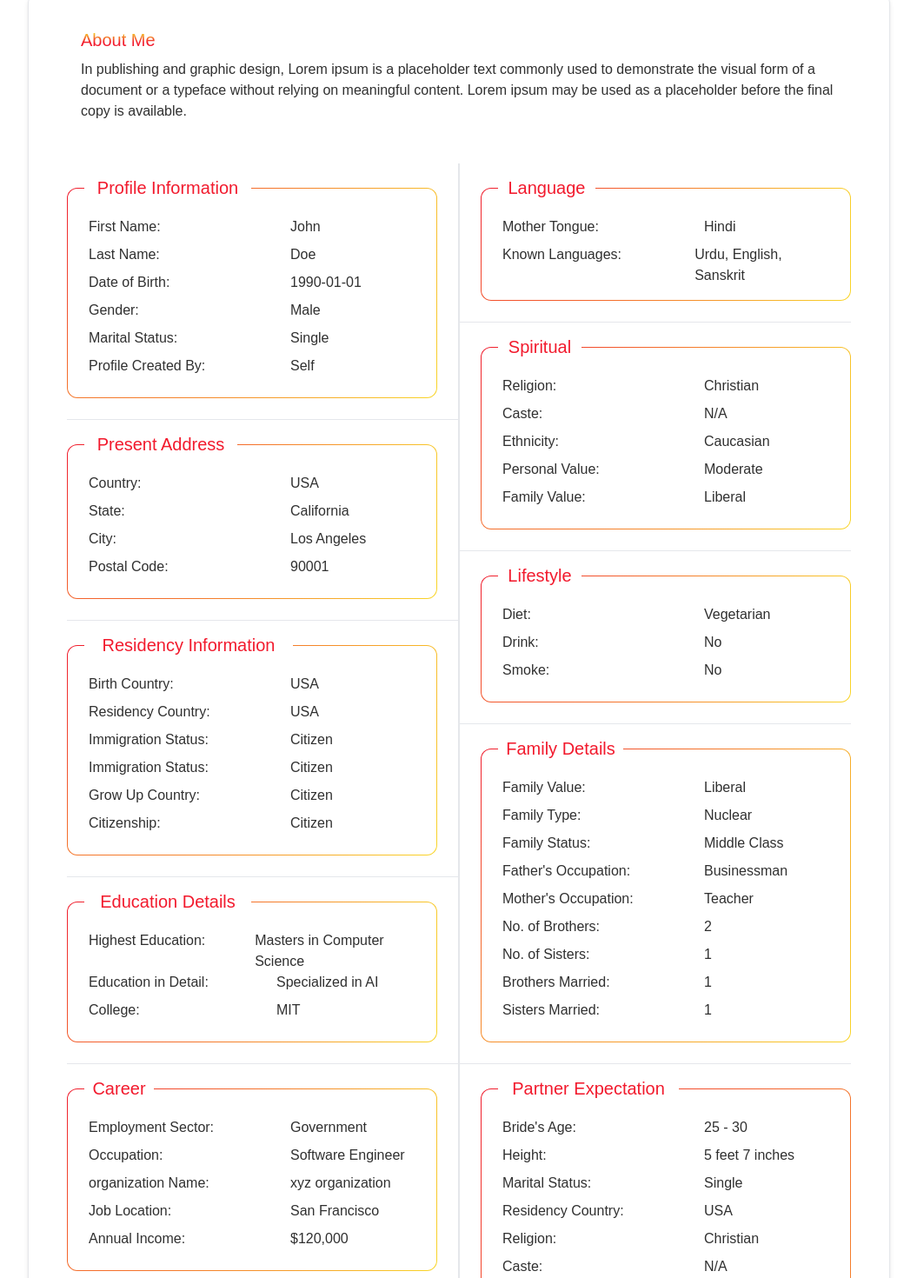
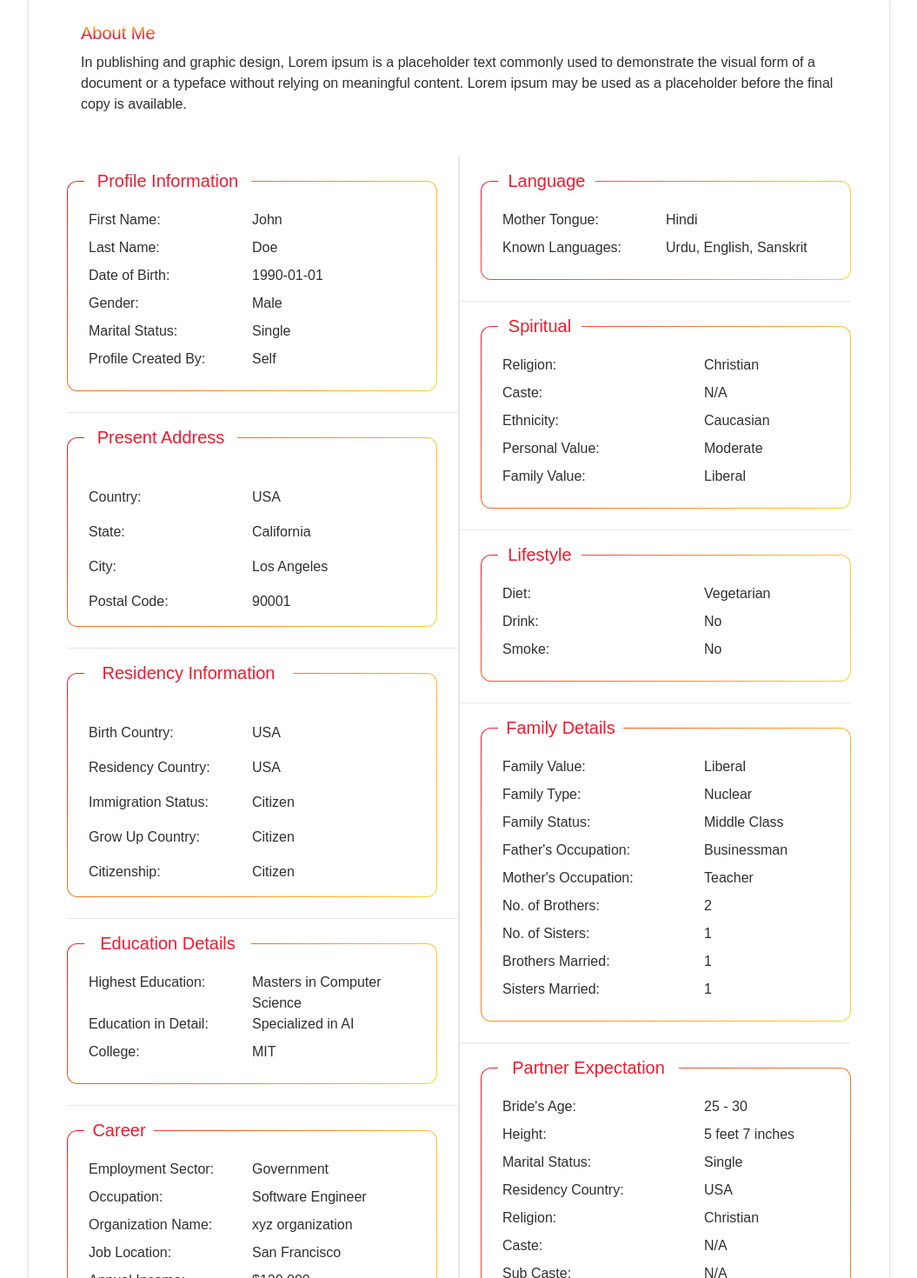
Before and after one commit to tausif40/morematrimony, a React (Create React App) app: page /member-profile in a window 1280 px wide. Shown: the part 418-1888 px from the top of the page at 87% size, without its empty margins (112-1167 px from the left). Built offline with nearby package versions, Linux system fonts and the light colour scheme.

Commit message:
member details update

```diff
--- a/src/component/MemberProfile/DetailedProfile/DetailedProfile.js
+++ b/src/component/MemberProfile/DetailedProfile/DetailedProfile.js
@@ -114,77 +114,140 @@ const DetailedProfile = () => {
 
 	return (
 		<div className="container text-textGray border shadow-md rounded-xl ">
-			<div className=" space-y-8 pt-6 pb-12 px-6">
+			<div className="space-y-6 md:space-y-8 pt-2 md:pt-4 pb-12 lg:px-6">
 				{/* Introduction */}
 				<div className="p-4">
 					<p className="text-gradient text-xl font-medium mb-2">About Me</p>
 					<p className='flex gap-2 font-light'>{profileData.introduction}</p>
 				</div>
 
-				<div className="grid grid-cols-2">
+				<div className="px-1 sm:px-4 md:px-0 grid grid-cols-1 md:grid-cols-2">
 					{/* Profile Information */}
-					<div className="border-r">
-						<div className="border-b pb-6 pr-6">
-							<p className="bg-white text-primary w-48 flex justify-center text-xl font-medium relative -bottom-[14px] left-5">Profile Information</p>
+					<div className="md:border-r">
+						<div className="md:border-b pb-6 md:pr-6">
+							<dt className="bg-white text-primary w-48 flex justify-center text-xl font-medium relative -bottom-[14px] left-5">
+								Profile Information
+							</dt>
 							<div className="gradientBorder pb-4 px-6 pt-8 w-full rounded-xl">
-								<p className='flex gap-2'><p className='text-md font-medium w-56 mb-2'>First Name:</p> {profileData.profileInfo.firstName}</p>
-								<p className='flex gap-2'><p className='text-md font-medium w-56 mb-2'>Last Name:</p> {profileData.profileInfo.lastName}</p>
-								<p className='flex gap-2'><p className='text-md font-medium w-56 mb-2'>Date of Birth:</p> {profileData.profileInfo.dateOfBirth}</p>
-								<p className='flex gap-2'><p className='text-md font-medium w-56 mb-2'>Gender:</p> {profileData.profileInfo.gender}</p>
-								<p className='flex gap-2'><p className='text-md font-medium w-56 mb-2'>Marital Status:</p> {profileData.profileInfo.maritalStatus}</p>
-								<p className='flex gap-2'><p className='text-md font-medium w-56 mb-2'>Profile Created By:</p> {profileData.profileInfo.profileCreatedBy}</p>
+								<div className="grid grid-cols-2">
+									<dt className="text-md font-medium mb-2">First Name:</dt>
+									<dd>{profileData.profileInfo.firstName}</dd>
+								</div>
+								<div className="grid grid-cols-2">
+									<dt className="text-md font-medium mb-2">Last Name:</dt>
+									<dd>{profileData.profileInfo.lastName}</dd>
+								</div>
+								<div className="grid grid-cols-2">
+									<dt className="text-md font-medium mb-2">Date of Birth:</dt>
+									<dd>{profileData.profileInfo.dateOfBirth}</dd>
+								</div>
+								<div className="grid grid-cols-2">
+									<dt className="text-md font-medium mb-2">Gender:</dt>
+									<dd>{profileData.profileInfo.gender}</dd>
+								</div>
+								<div className="grid grid-cols-2">
+									<dt className="text-md font-medium mb-2">Marital Status:</dt>
+									<dd>{profileData.profileInfo.maritalStatus}</dd>
+								</div>
+								<div className="grid grid-cols-2">
+									<dt className="text-md font-medium mb-2">Profile Created By:</dt>
+									<dd>{profileData.profileInfo.profileCreatedBy}</dd>
+								</div>
 							</div>
 						</div>
 
 						{/* Present Address */}
-						<div className="border-b pb-6 pr-6">
+						<div className="md:border-b pb-6 md:pr-6">
 							<p className="w-44 bg-white text-primary flex justify-center text-xl font-medium relative -bottom-[14px] left-5">Present Address</p>
-							<div className="gradientBorder pb-4 px-6 pt-8 w-full  rounded-xl">
-								<p className='flex gap-2'><p className='text-md font-medium w-56 mb-2'>Country:</p> {profileData.presentAddress.country}</p>
-								<p className='flex gap-2'><p className='text-md font-medium w-56 mb-2'>State:</p> {profileData.presentAddress.state}</p>
-								<p className='flex gap-2'><p className='text-md font-medium w-56 mb-2'>City:</p> {profileData.presentAddress.city}</p>
-								<p className='flex gap-2'><p className='text-md font-medium w-56 mb-2'>Postal Code:</p> {profileData.presentAddress.postalCode}</p>
+							<div className="gradientBorder pb-4 px-6 pt-8 w-full rounded-xl">
+								<dl className="grid grid-cols-2 gap-y-4 mt-6">
+									<dt className="text-md font-medium">Country:</dt>
+									<dd>{profileData.presentAddress.country}</dd>
+
+									<dt className="text-md font-medium">State:</dt>
+									<dd>{profileData.presentAddress.state}</dd>
+
+									<dt className="text-md font-medium">City:</dt>
+									<dd>{profileData.presentAddress.city}</dd>
+
+									<dt className="text-md font-medium">Postal Code:</dt>
+									<dd>{profileData.presentAddress.postalCode}</dd>
+								</dl>
 							</div>
 						</div>
 
 						{/* Residency Information */}
-						<div className="border-b pb-6 pr-6">
+						<div className="md:border-b pb-6 md:pr-6">
 							<p className="w-60 bg-white text-primary flex justify-center text-xl font-medium relative -bottom-[14px] left-5">Residency Information</p>
 							<div className="gradientBorder pb-4 px-6 pt-8 w-full rounded-xl">
-								<p className='flex gap-2'><p className='text-md font-medium w-56 mb-2'>Birth Country:</p> {profileData.residencyInformation.birthCountry}</p>
-								<p className='flex gap-2'><p className='text-md font-medium w-56 mb-2'>Residency Country:</p> {profileData.residencyInformation.residencyCountry}</p>
-								<p className='flex gap-2'><p className='text-md font-medium w-56 mb-2'>Immigration Status:</p> {profileData.residencyInformation.immigrationStatus}</p>
-								<p className='flex gap-2'><p className='text-md font-medium w-56 mb-2'>Immigration Status:</p> {profileData.residencyInformation.immigrationStatus}</p>
-								<p className='flex gap-2'><p className='text-md font-medium w-56 mb-2'>Grow Up Country:</p> {profileData.residencyInformation.immigrationStatus}</p>
-								<p className='flex gap-2'><p className='text-md font-medium w-56 mb-2'>Citizenship:</p> {profileData.residencyInformation.immigrationStatus}</p>
+								<dl className="grid grid-cols-2 gap-y-4 mt-6">
+									<dt className="text-md font-medium">Birth Country:</dt>
+									<dd>{profileData.residencyInformation.birthCountry}</dd>
+
+									<dt className="text-md font-medium">Residency Country:</dt>
+									<dd>{profileData.residencyInformation.residencyCountry}</dd>
+
+									<dt className="text-md font-medium">Immigration Status:</dt>
+									<dd>{profileData.residencyInformation.immigrationStatus}</dd>
+
+									<dt className="text-md font-medium">Grow Up Country:</dt>
+									<dd>{profileData.residencyInformation.immigrationStatus}</dd>
+
+									<dt className="text-md font-medium">Citizenship:</dt>
+									<dd>{profileData.residencyInformation.immigrationStatus}</dd>
+								</dl>
 							</div>
 						</div>
 
 						{/* Education Details */}
-						<div className="border-b pb-6 pr-6">
+						<div className="md:border-b pb-6 md:pr-6">
 							<p className="bg-white text-primary w-48 flex justify-center text-xl font-medium relative -bottom-[14px] left-5">Education Details</p>
 							<div className="gradientBorder pb-4 px-6 pt-8 w-full rounded-xl">
-								<p className='flex gap-2'><p className='text-md font-medium w-52 mb-2'>Highest Education:</p> {profileData.educationDetails.highestEducation}</p>
-								<p className='flex gap-2'><p className='text-md font-medium w-52 mb-2'>Education in Detail:</p> {profileData.educationDetails.educationInDetail}</p>
-								<p className='flex gap-2'><p className='text-md font-medium w-52 mb-2'>College:</p> {profileData.educationDetails.college}</p>
+								<div className="grid grid-cols-2">
+									<dt className="text-md font-medium mb-2">Highest Education:</dt>
+									<dd>{profileData.educationDetails.highestEducation}</dd>
+								</div>
+								<div className="grid grid-cols-2">
+									<dt className="text-md font-medium mb-2">Education in Detail:</dt>
+									<dd>{profileData.educationDetails.educationInDetail}</dd>
+								</div>
+								<div className="grid grid-cols-2">
+									<dt className="text-md font-medium mb-2">College:</dt>
+									<dd>{profileData.educationDetails.college}</dd>
+								</div>
 							</div>
 						</div>
 
 
 						{/* Career */}
-						<div className="border-b pb-6 pr-6">
+						<div className="md:border-b pb-6 md:pr-6">
 							<p className="w-20 bg-white text-primary flex justify-center text-xl font-medium relative -bottom-[14px] left-5">Career</p>
 							<div className="gradientBorder pb-4 px-6 pt-8 w-full rounded-xl">
-								<p className='flex gap-2'><p className='text-md font-medium w-56 mb-2'>Employment Sector:</p> {profileData.career.sector}</p>
-								<p className='flex gap-2'><p className='text-md font-medium w-56 mb-2'>Occupation:</p> {profileData.career.occupation}</p>
-								<p className='flex gap-2'><p className='text-md font-medium w-56 mb-2'>organization Name:</p> {profileData.career.organizationName}</p>
-								<p className='flex gap-2'><p className='text-md font-medium w-56 mb-2'>Job Location:</p> {profileData.career.jobLocation}</p>
-								<p className='flex gap-2'><p className='text-md font-medium w-56 mb-2'>Annual Income:</p> {profileData.career.annualIncome}</p>
+								<div className="grid grid-cols-2">
+									<dt className="text-md font-medium mb-2">Employment Sector:</dt>
+									<dd>{profileData.career.sector}</dd>
+								</div>
+								<div className="grid grid-cols-2">
+									<dt className="text-md font-medium mb-2">Occupation:</dt>
+									<dd>{profileData.career.occupation}</dd>
+								</div>
+								<div className="grid grid-cols-2">
+									<dt className="text-md font-medium mb-2">Organization Name:</dt>
+									<dd>{profileData.career.organizationName}</dd>
+								</div>
+								<div className="grid grid-cols-2">
+									<dt className="text-md font-medium mb-2">Job Location:</dt>
+									<dd>{profileData.career.jobLocation}</dd>
+								</div>
+								<div className="grid grid-cols-2">
+									<dt className="text-md font-medium mb-2">Annual Income:</dt>
+									<dd>{profileData.career.annualIncome}</dd>
+								</div>
 							</div>
 						</div>
 
 						{/* Physical Attributes */}
-						<div className="border-b pb-6 pr-6">
+						<div className="md:border-b pb-6 md:pr-6">
 							<p className="bg-white text-primary w-48 flex justify-center text-xl font-medium relative -bottom-[14px] left-5">Physical Attributes</p>
 							<div className="gradientBorder pb-4 px-6 pt-8 w-full rounded-xl">
 								<p className='flex gap-2'><p className='text-md font-medium w-56 mb-2'>Height:</p> {profileData.physicalAttributes.height}</p>
@@ -200,7 +263,7 @@ const DetailedProfile = () => {
 						</div>
 
 						{/* Hobbies */}
-						<div className="pb-6 pr-6">
+						<div className="pb-6 md:pr-6">
 							<p className="w-24 bg-white text-primary flex justify-center text-xl font-medium relative -bottom-[14px] left-5">Hobbies</p>
 							<div className="gradientBorder pb-4 px-6 pt-8 w-full rounded-xl">
 								<p className='flex gap-2 flex-wrap'>
@@ -212,17 +275,24 @@ const DetailedProfile = () => {
 					{/* end */}
 
 					{/* language */}
-					<div className="border-l">
-						<div className="border-b pb-6 pl-6">
+					<div className="md:border-l">
+						<div className="md:border-b pb-6 md:pl-6">
 							<p className="w-28 bg-white text-primary flex justify-center text-xl font-medium relative -bottom-[14px] left-5">Language</p>
 							<div className="gradientBorder pb-4 px-6 pt-8 w-full rounded-xl">
-								<p className='flex gap-2'><p className='text-md font-medium w-56 mb-2'>Mother Tongue:</p> {profileData.language.MotherTongue}</p>
-								<p className='flex gap-2'><p className='text-md font-medium w-56 mb-2'>Known Languages:</p> {profileData.language.KnownLanguages}</p>
+								<div className="grid grid-cols-2">
+									<dt className="text-md font-medium mb-2">Mother Tongue:</dt>
+									<dd>{profileData.language.MotherTongue}</dd>
+								</div>
+								<div className="grid grid-cols-2">
+									<dt className="text-md font-medium mb-2">Known Languages:</dt>
+									<dd>{profileData.language.KnownLanguages}</dd>
+								</div>
 							</div>
 						</div>
 
+
 						{/* Spiritual and Social Background */}
-						<div className="border-b pb-6 pl-6">
+						<div className="md:border-b pb-6 md:pl-6">
 							<p className="w-24 bg-white text-primary  flex justify-center text-xl font-medium relative -bottom-[14px] left-5">Spiritual</p>
 							<div className="gradientBorder pb-4 px-6 pt-8 w-full rounded-xl">
 								<p className='flex gap-2'><p className='text-md font-medium w-56 mb-2'>Religion:</p> {profileData.spiritualSocial.religion}</p>
@@ -234,7 +304,7 @@ const DetailedProfile = () => {
 						</div>
 
 						{/* Lifestyle */}
-						<div className="border-b pb-6 pl-6">
+						<div className="md:border-b pb-6 md:pl-6">
 							<p className="w-24 bg-white text-primary flex justify-center text-xl font-medium relative -bottom-[14px] left-5">Lifestyle</p>
 							<div className="gradientBorder pb-4 px-6 pt-8 w-full rounded-xl">
 								<p className='flex gap-2'><p className='text-md font-medium w-56 mb-2'>Diet:</p> {profileData.lifestyle.diet}</p>
@@ -244,7 +314,7 @@ const DetailedProfile = () => {
 						</div>
 
 						{/* Family Details */}
-						<div className="border-b pb-6 pl-6">
+						<div className="md:border-b pb-6 md:pl-6">
 							<p className="w-36 bg-white text-primary flex justify-center text-xl font-medium relative -bottom-[14px] left-5">Family Details</p>
 							<div className="gradientBorder pb-4 px-6 pt-8 w-full rounded-xl">
 
@@ -287,7 +357,7 @@ const DetailedProfile = () => {
 						</div>
 
 						{/* Partner Expectation */}
-						<div className="pb-6 pl-6">
+						<div className="pb-6 md:pl-6">
 							<p className="bg-white text-primary w-52 flex justify-center text-xl font-medium relative -bottom-[14px] left-5">
 								Partner Expectation
 							</p>
```
